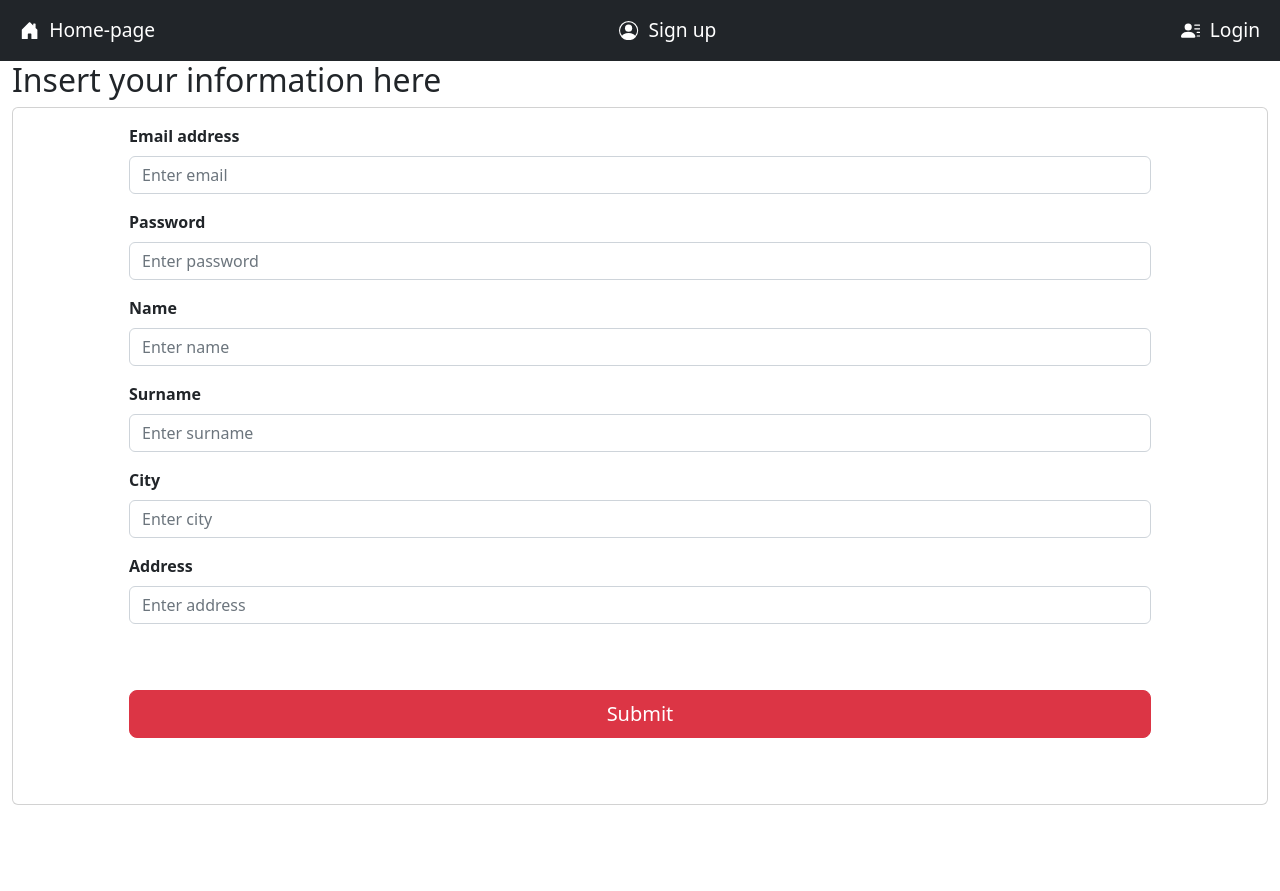
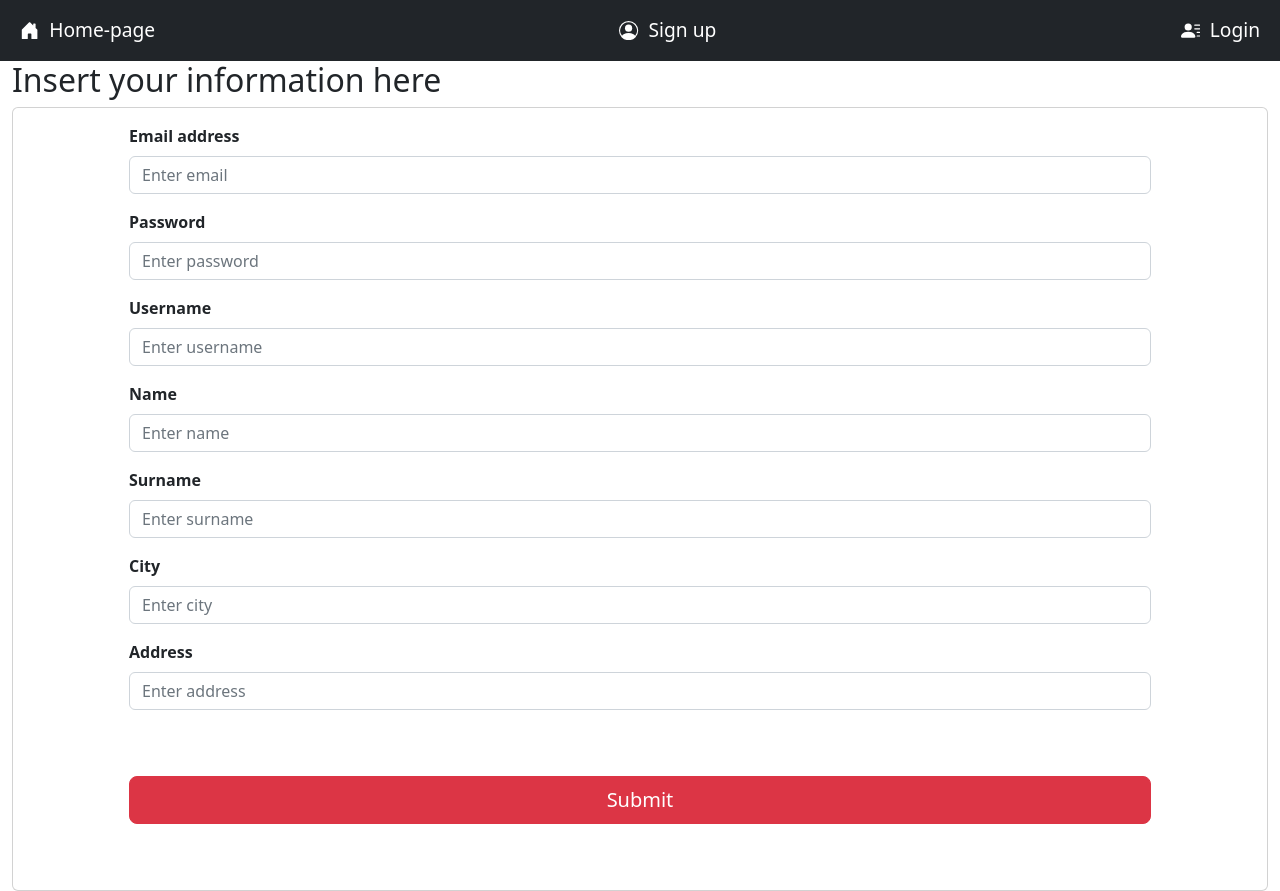
Before and after one commit to AleDeGregorio/WA2-Project, a React (Create React App) app in the folder client/: page /insertProfile in a window 1280 px wide. Before the commit the page ends 805 px from the top, so only its background shows below. Built offline with nearby package versions, Linux system fonts and the light colour scheme; no server answers.

Commit message:
set username on signup

```diff
--- a/client/src/Profiles/InsertProfile.js
+++ b/client/src/Profiles/InsertProfile.js
@@ -12,6 +12,7 @@ function InsertProfile(props) {
 
     const [email, setEmail] = useState("");
     const [password, setPassword] = useState("");
+    const [username, setUsername] = useState("");
     const [name, setName] = useState("");
     const [surname, setSurname] = useState("");
     const [city, setCity] = useState("");
@@ -24,7 +25,7 @@ function InsertProfile(props) {
 
         const customer = {
             id: null,
-            username: name+surname,
+            username: username,
             email: email,
             password: password,
             firstName: name,
@@ -81,6 +82,11 @@ function InsertProfile(props) {
                               <Form.Control type="password" placeholder="Enter password" onChange={(e) => setPassword(e.target.value)}/>
                           </Form.Group>
 
+                          <Form.Group className="mb-3" controlId="username">
+                              <Form.Label>Username</Form.Label>
+                              <Form.Control type="text" placeholder="Enter username" onChange={(e) => setUsername(e.target.value)}/>
+                          </Form.Group>
+
                           <Form.Group className="mb-3" controlId="name">
                               <Form.Label>Name</Form.Label>
                               <Form.Control type="text" placeholder="Enter name" onChange={(e) => setName(e.target.value)}/>
```
